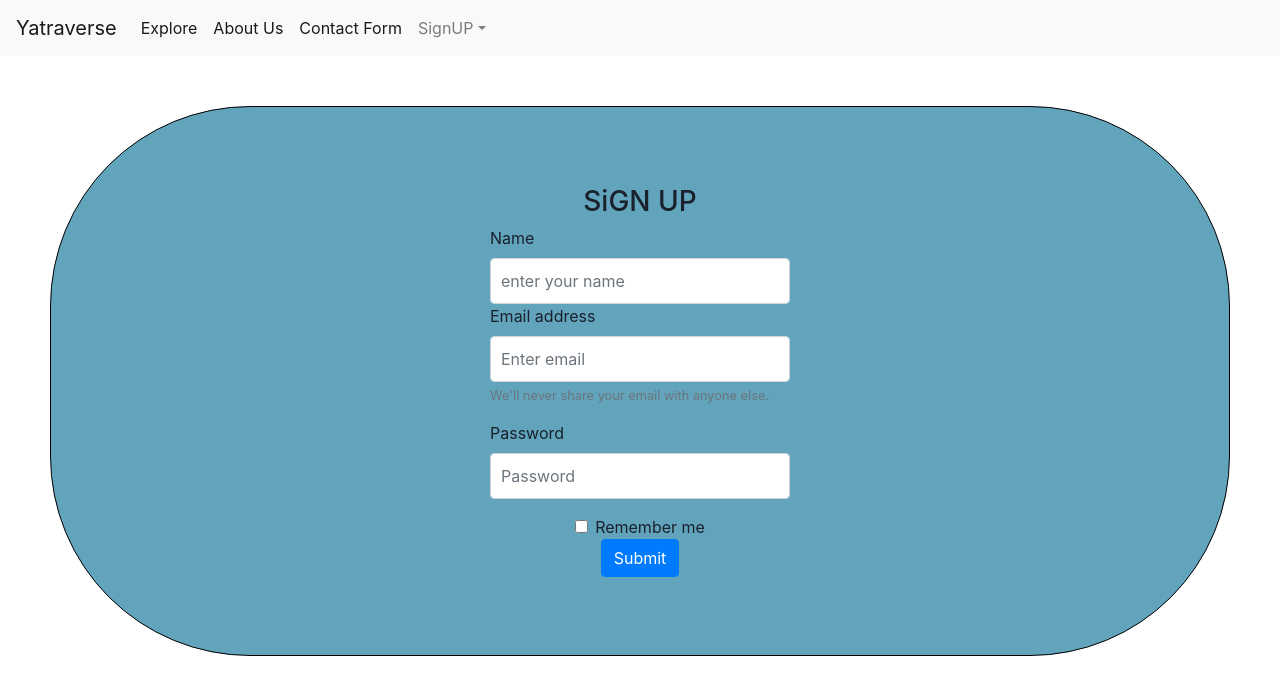
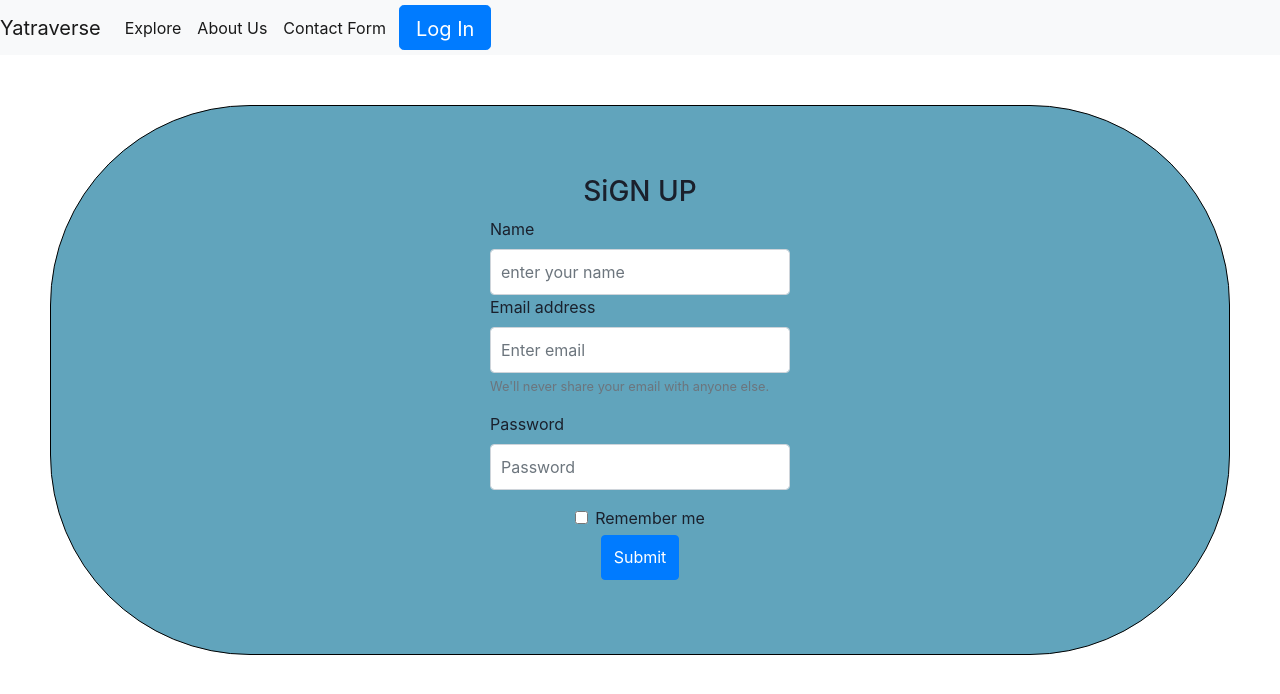
Before and after one commit to kaushiksaraf/BYOA-MYProject, a React (Vite) app in the folder client/: page /signup in a window 1280 px wide. Shown: the top 694 px of the page. Built offline with nearby package versions, Linux system fonts and the light colour scheme.

Commit message:
authO authentication to frontend done

```diff
--- a/client/package.json
+++ b/client/package.json
@@ -10,6 +10,7 @@
     "preview": "vite preview"
   },
   "dependencies": {
+    "@auth0/auth0-react": "^2.1.1",
     "@chakra-ui/react": "^2.7.1",
     "@emotion/react": "^11.11.1",
     "@emotion/styled": "^11.11.0",
--- a/client/src/components/Navbar/Navbar.jsx
+++ b/client/src/components/Navbar/Navbar.jsx
@@ -1,28 +1,68 @@
 import "./navbar.css";
 import { Link } from "react-router-dom";
+import { useAuth0 } from "@auth0/auth0-react";
+
+function NavBar() {
+  const { loginWithRedirect } = useAuth0();
+  const { logout } = useAuth0();
+  const { user, isAuthenticated, isLoading } = useAuth0();
+  return (
+    <nav className=" navbar-expand-lg navbar-light bg-light  header">
+      <Link to="/" className="navbar-brand">
+        Yatraverse
+      </Link>
+      {/* <button className="navbar-toggler" type="button" data-toggle="collapse" data-target="#navbarSupportedContent" aria-controls="navbarSupportedContent" aria-expanded="false" aria-label="Toggle navigation">
+    <span className="navbar-toggler-icon"></span>
+  </button> */}
+
+      <div className="collapse navbar-collapse" id="navbarSupportedContent">
+        <ul className="navbar-nav mr-auto  list">
+          <li className="nav-item active">
+            <Link to="/explore" className="nav-link">
+              Explore<span className="sr-only">(current)</span>
+            </Link>
+          </li>
+          <li className="nav-item active">
+            <Link to="/about" className="nav-link">
+              About Us<span className="sr-only">(current)</span>
+            </Link>
+          </li>
+          <li className="nav-item active">
+            <Link to="/contact" className="nav-link">
+              Contact Form
+            </Link>
+          </li>
+           {isAuthenticated && (
+            <li>
+              <img className="profile" src={user.picture} alt={user.name} />
+
+            </li>
+          )}
+
+          {isAuthenticated ? (
 
 
-function NavBar() {
-  return (
+              <button
+                type="button"
+                class="btn btn-primary btn-lg"
+                onClick={() =>
+                  logout({ logoutParams: { returnTo: window.location.origin } })
+                }
+              >
+                Log Out
+              </button>
 
-    <nav className="navbar navbar-expand-lg navbar-light bg-light nav">
-  <Link to="/" className="navbar-brand" >Yatraverse</Link>
-  <button className="navbar-toggler" type="button" data-toggle="collapse" data-target="#navbarSupportedContent" aria-controls="navbarSupportedContent" aria-expanded="false" aria-label="Toggle navigation">
-    <span className="navbar-toggler-icon"></span>
-  </button>
+          ) : (
+            <button
+              type="button"
+              class="btn btn-primary btn-lg"
+              onClick={() => loginWithRedirect()}
+            >
+              Log In
+            </button>
+          )}
 
-  <div className="collapse navbar-collapse" id="navbarSupportedContent">
-    <ul className="navbar-nav mr-auto">
-    <li className="nav-item active">
-        <Link to="/explore" className="nav-link" >Explore<span className="sr-only">(current)</span></Link>
-      </li>
-      <li className="nav-item active">
-        <Link to="/about" className="nav-link" >About Us<span className="sr-only">(current)</span></Link>
-      </li>
-      <li className="nav-item active">
-        <Link to="/contact" className="nav-link" >Contact Form</Link>
-      </li>
-      <li className="nav-item dropdown">
+          {/* <li className="nav-item dropdown">
         <Link className="nav-link dropdown-toggle"  id="navbarDropdown" role="button" data-toggle="dropdown" aria-haspopup="true" aria-expanded="false">
          SignUP
         </Link>
@@ -32,14 +72,13 @@ function NavBar() {
           <div className="dropdown-divider"></div>
           <Link className="dropdown-item" >Something else here</Link>
         </div>
-      </li>
-      {/* <li className="nav-item">
+      </li> */}
+          {/* <li className="nav-item">
         <a className="nav-link disabled" >Disabled</a>
       </li> */}
-    </ul>
-
-  </div>
-</nav>
+        </ul>
+      </div>
+    </nav>
   );
 }
 
--- a/client/src/components/Navbar/navbar.css
+++ b/client/src/components/Navbar/navbar.css
@@ -1,3 +1,22 @@
-.nav{
-    background-color: #18122B;
+.header{
+    display: flex;
+    align-items: center;
+
 }
+
+
+
+.profile{
+    width:40px;
+    height: 40px;
+    border-radius: 3px;
+    margin: 2px;
+}
+.list{
+    align-items: center;
+}
+button {
+    margin: 5px;
+
+    height: 45px;
+}
--- a/client/src/main.jsx
+++ b/client/src/main.jsx
@@ -5,13 +5,20 @@ import * as React from "react";
 import { ChakraProvider } from "@chakra-ui/react";
 import App from "./App.jsx";
 import "./index.css";
+import { Auth0Provider } from '@auth0/auth0-react';
 
 ReactDOM.createRoot(document.getElementById("root")).render(
   <React.StrictMode>
+    <Auth0Provider   domain="dev-igc1c6qf4zeug704.us.auth0.com"
+    clientId="RWPd9Cp6Ah1rjZQy9uu6i3HHUkc2nfw9"
+    authorizationParams={{
+      redirect_uri: window.location.origin
+    }}>
     <BrowserRouter>
       <ChakraProvider>
         <App />
       </ChakraProvider>
     </BrowserRouter>
+    </Auth0Provider>
   </React.StrictMode>
 );
```
Also changed, not shown: 1 other file (tests, documents, lock files or other folders).
